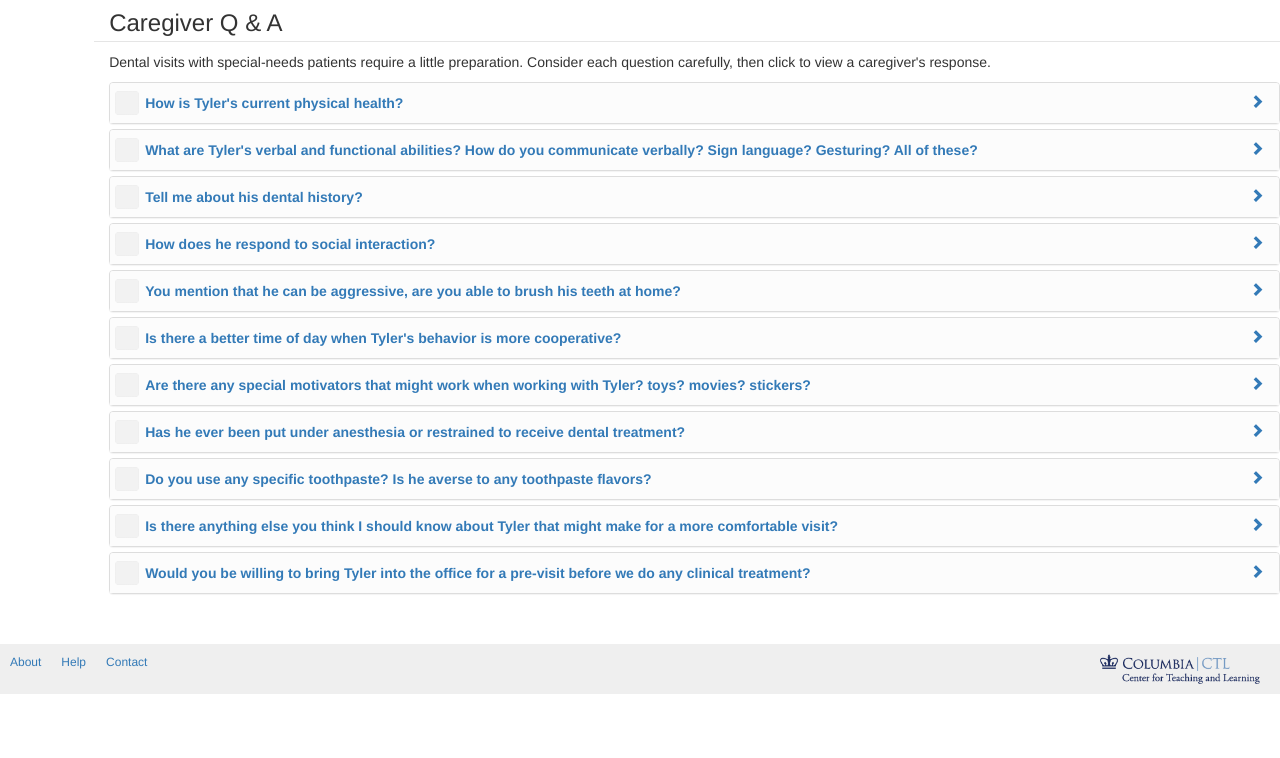
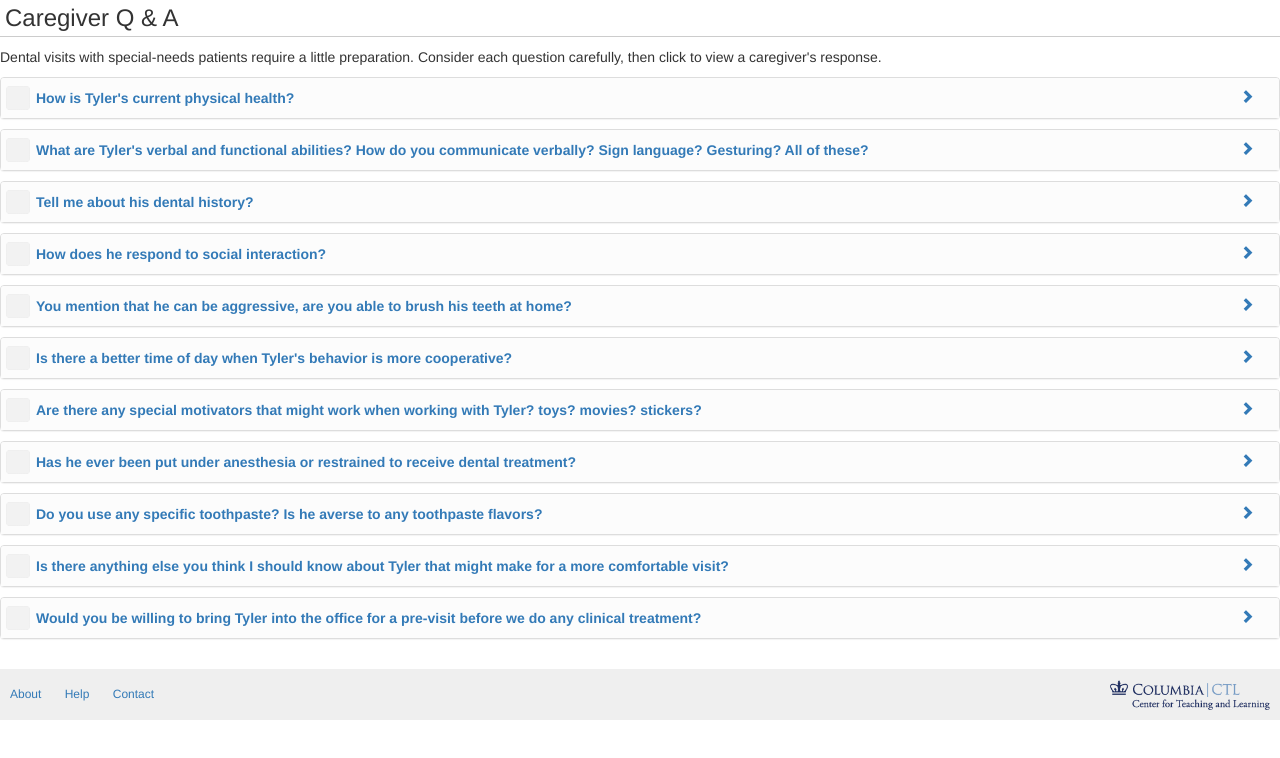
Before and after one commit to ccnmtl/specialneedsvisit-pack, a website built with webpack: page static/index.html in a window 1280 px wide. Built offline with nearby package versions, Linux system fonts and the light colour scheme; files whose address does not match are found by name.

Commit message:
Styling changes

```diff
--- a/static/css/common.css
+++ b/static/css/common.css
@@ -1,45 +1,44 @@
-.titlebar {
-    border-bottom: 1px solid #e5e5e5;
-    padding: 10px 0 5px 0;
+header {
+    border-bottom: 1px solid #ccc;
+    padding: 5px;
 }
 
 .interactive-module-title {
-    margin-top: 0px;
-    margin-bottom: 0px;
+    margin: 0;
+    padding: 0;
+    font-size: 24px;
 }
 
-.footer {
-    color: #fff;
+.btn-print {
+    background-color: #ddd;
+}
+
+/* Footer------------------------------------------------------------------ */
+
+footer {
     background: #efefef;
-    padding-top: 10px;
-    height: 50px;
     font-size: 12px;
     margin-top: 30px;
+    padding: 10px 0;
 }
 
-.footer ul {
-    float: right;
+.footer-moreinfo,
+.footer-logos {
     list-style: none;
-    margin-left: 5px;
-    padding-left: 5px;
+    margin: 0;
+    padding: 0;
+    line-height: 30px;
+    text-align: center;
 }
 
-.footer ul li {
-    float: left;
-    margin-right: 20px;
+.footer-moreinfo li,
+.footer-logos li {
+    display: inline-block;
+    padding: 0 10px;
 }
 
-.footer ul li a {
-    color: #337ab7;
-}
-
-.ctl-logo {
+.footer-logos img {
     height: 30px;
-    margin-left: 20px;
-}
-
-.dental-logo {
-    height: 41px;
 }
 
 .printonly {
@@ -49,9 +48,6 @@
 @media print {
     .printonly {
         display: block;
-    }
-    .viewonly {
-        display: none !important;
     }
 }
 
--- a/static/css/specialneedsvisit.css
+++ b/static/css/specialneedsvisit.css
@@ -1,10 +1,17 @@
-.activity-complete h3 {
-    margin-top: 0;
-    margin-bottom: 0;
+.activity-complete {
+    margin: 0;
+}
+
+.done {
+    margin-right: 5px;
 }
 
 .specialneedsvisit .interactive-instructions {
     margin-top: 10px;
+}
+
+.specialneedsvisit .panel {
+    margin-bottom: 10px;
 }
 
 .specialneedsvisit .panel-group .panel-heading {
@@ -13,7 +20,10 @@
 }
 
 .specialneedsvisit .panel-group .panel-heading a {
+    display: block;
     margin-left: 20px;
+    margin-right: 10px;
+    text-decoration: none;
 }
 
 .specialneedsvisit .panel-group .panel-heading.visited {
--- a/static/index.html
+++ b/static/index.html
@@ -2,37 +2,36 @@
 <html>
     <head>
         <meta charset="utf-8">
-        <title></title>
+        <title>CTL Interactives: Caregiver Q &amp; A</title>
     </head>
     <body>
-        <div class="row specialneedsvisit" style="display: none">
-            <div class="col-md-offset-1 col-md-11">
-                <div class="row titlebar">
-                    <div class="col-md-5">
-                        <h3 class="interactive-module-title">Caregiver Q &amp; A</h3>
+        <div class="content specialneedsvisit clearfix" style="display: none" role="main">
+            <header class=" clearfix">
+                <p class="visible-print-block" role="presentation"><b>Population Based Approaches to Patient Service and Professional Success (PASS)<br>http://pass.ctl.columbia.edu</b></p>
+                <h1 class="interactive-module-title pull-left">Caregiver Q &amp; A</h1>
+                <div class="activity-complete pull-right hidden-print" style="display: none;">
+                    <div class="btn btn-success pull-left done">
+                        <span class="glyphicon glyphicon-ok"></span>
+                        Activity Complete
                     </div>
-                    <div class="col-md-7 activity-complete" style="display: none">
-                        <div >
-                            <a href="#" class="btn btn-default btn-print pull-right">
+                    <div class="pull-left">
+                        <a href="#" class="btn btn-default btn-print">
                         <span class="glyphicon glyphicon-print"></span>
                         </a>
                     </div>
-                        <h3 class="pull-right">
-                            <div class="label label-success">
-                                Activity Complete
                 </div>
-                        </h3>
-                    </div>
-                </div>
-                <div class="interactive-instructions viewonly">
+            </header>
+
+            <div class="interactive-instructions hidden-print">
                 <p>Dental visits with special-needs patients require a little preparation. Consider each question carefully, then click to view a caregiver's response.</p>
             </div>
+
             <div class="panel-group" id="phonecallset" role="tablist" aria-multiselectable="true">
                 <div class="panel panel-default">
                     <div class="panel-heading">
                         <a role="button" aria-expanded="false" data-toggle="collapse" data-parent="#phonecallset" href="#answer1">
+                        <span class="glyphicon glyphicon-chevron-right pull-right hidden-print" aria-hidden="true"></span>
                         How is Tyler's current physical health?
-                            <span class="glyphicon glyphicon-chevron-right pull-right viewonly" aria-hidden="true">
                         </a>
                     </div>
                     <div id="answer1" data-id="1" class="panel-collapse collapse">
@@ -44,8 +43,8 @@
                 <div class="panel panel-default">
                     <div class="panel-heading">
                         <a role="button" aria-expanded="false" data-toggle="collapse" data-parent="#phonecallset" href="#answer2">
+                        <span class="glyphicon glyphicon-chevron-right pull-right hidden-print" aria-hidden="true"></span>
                         What are Tyler's verbal and functional abilities? How do you communicate verbally? Sign language? Gesturing? All of these?
-                        <span class="glyphicon glyphicon-chevron-right pull-right viewonly" aria-hidden="true">
                         </a>
                     </div>
                     <div id="answer2" data-id="2" class="panel-collapse collapse">
@@ -57,8 +56,8 @@
                 <div class="panel panel-default">
                     <div class="panel-heading">
                         <a role="button" aria-expanded="false" data-toggle="collapse" data-parent="#phonecallset" href="#answer3">
+                        <span class="glyphicon glyphicon-chevron-right pull-right hidden-print" aria-hidden="true"></span>
                         Tell me about his dental history?
-                        <span class="glyphicon glyphicon-chevron-right pull-right viewonly" aria-hidden="true">
                         </a>
                     </div>
                     <div id="answer3" data-id="3" class="panel-collapse collapse">
@@ -70,8 +69,8 @@
                 <div class="panel panel-default">
                     <div class="panel-heading">
                         <a role="button" aria-expanded="false" data-toggle="collapse" data-parent="#phonecallset" href="#answer4">
+                        <span class="glyphicon glyphicon-chevron-right pull-right hidden-print" aria-hidden="true"></span>
                         How does he respond to social interaction?
-                        <span class="glyphicon glyphicon-chevron-right pull-right viewonly" aria-hidden="true">
                         </a>
                     </div>
                     <div id="answer4" data-id="4" class="panel-collapse collapse">
@@ -83,8 +82,8 @@
                 <div class="panel panel-default">
                     <div class="panel-heading">
                         <a role="button" aria-expanded="false" data-toggle="collapse" data-parent="#phonecallset" href="#answer5">
+                        <span class="glyphicon glyphicon-chevron-right pull-right hidden-print" aria-hidden="true"></span>
                         You mention that he can be aggressive, are you able to brush his teeth at home?
-                        <span class="glyphicon glyphicon-chevron-right pull-right viewonly" aria-hidden="true">
                         </a>
                     </div>
                     <div id="answer5" data-id="5" class="panel-collapse collapse">
@@ -96,8 +95,8 @@
                 <div class="panel panel-default">
                     <div class="panel-heading">
                         <a role="button" aria-expanded="false" data-toggle="collapse" data-parent="#phonecallset" href="#answer6">
+                        <span class="glyphicon glyphicon-chevron-right pull-right hidden-print" aria-hidden="true"></span>
                         Is there a better time of day when Tyler's behavior is more cooperative?
-                        <span class="glyphicon glyphicon-chevron-right pull-right viewonly" aria-hidden="true">
                         </a>
                     </div>
                     <div id="answer6" data-id="6" class="panel-collapse collapse">
@@ -110,8 +109,8 @@
                 <div class="panel panel-default">
                     <div class="panel-heading">
                         <a role="button" aria-expanded="false" data-toggle="collapse" data-parent="#phonecallset" href="#answer7">
+                        <span class="glyphicon glyphicon-chevron-right pull-right hidden-print" aria-hidden="true"></span>
                         Are there any special motivators that might work when working with Tyler? toys? movies? stickers?
-                        <span class="glyphicon glyphicon-chevron-right pull-right viewonly" aria-hidden="true">
                         </a>
                     </div>
                     <div id="answer7" data-id="7" class="panel-collapse collapse">
@@ -123,8 +122,8 @@
                 <div class="panel panel-default">
                     <div class="panel-heading">
                         <a role="button" aria-expanded="false" data-toggle="collapse" data-parent="#phonecallset" href="#answer8">
+                        <span class="glyphicon glyphicon-chevron-right pull-right hidden-print" aria-hidden="true"></span>
                         Has he ever been put under anesthesia or restrained to receive dental treatment?
-                        <span class="glyphicon glyphicon-chevron-right pull-right viewonly" aria-hidden="true">
                         </a>
                     </div>
                     <div id="answer8" data-id="8" class="panel-collapse collapse">
@@ -136,8 +135,8 @@
                 <div class="panel panel-default">
                     <div class="panel-heading">
                         <a role="button" aria-expanded="false" data-toggle="collapse" data-parent="#phonecallset" href="#answer9">
+                        <span class="glyphicon glyphicon-chevron-right pull-right hidden-print" aria-hidden="true"></span>
                         Do you use any specific toothpaste?  Is he averse to any toothpaste flavors?
-                        <span class="glyphicon glyphicon-chevron-right pull-right viewonly" aria-hidden="true">
                         </a>
                     </div>
                     <div id="answer9" data-id="9" class="panel-collapse collapse">
@@ -149,8 +148,8 @@
                 <div class="panel panel-default">
                     <div class="panel-heading">
                         <a role="button" aria-expanded="false" data-toggle="collapse" data-parent="#phonecallset" href="#answer10">
+                        <span class="glyphicon glyphicon-chevron-right pull-right hidden-print" aria-hidden="true"></span>
                         Is there anything else you think I should know about Tyler that might make for a more comfortable visit?
-                        <span class="glyphicon glyphicon-chevron-right pull-right viewonly" aria-hidden="true">
                         </a>
                     </div>
                     <div id="answer10" data-id="10" class="panel-collapse collapse">
@@ -162,8 +161,8 @@
                 <div class="panel panel-default">
                     <div class="panel-heading">
                         <a role="button" data-toggle="collapse" data-parent="#phonecallset" href="#answer11">
+                        <span class="glyphicon glyphicon-chevron-right pull-right hidden-print" aria-hidden="true"></span>
                         Would you be willing to bring Tyler into the office for a pre-visit before we do any clinical treatment?
-                        <span class="glyphicon glyphicon-chevron-right pull-right viewonly" aria-hidden="true">
                         </a>
                     </div>
                     <div id="answer11" data-id="11" class="panel-collapse collapse">
@@ -172,25 +171,20 @@
                         </div>
                     </div>
                 </div>
-                </div>
-            </div>
-        </div>
-        <div class="row">
-            <div class="col-md-12 footer">
-                <ul class="pull-left viewonly">
-                    <li id="about"><a href="http://interactives.ctl.columbia.edu/">About</a></li>
-                    <li id="help"><a href="http://support.ccnmtl.columbia.edu/">Help</a></li>
-                    <li id="contact"><a href="mailto:ccnmtl-pass@columbia.edu">Contact</a></li>
+            </div><!-- "panel-group" id="phonecallset" -->
+
+            <footer role="contentinfo" class="clearfix">
+                    <ul class="footer-moreinfo pull-left hidden-print">
+                        <li><a href="http://interactives.ctl.columbia.edu" target="_blank"><span class="sr-only">Learn more </span>About<span class="sr-only"> this interactive</span></a></li>
+                        <li><a href="http://support.ccnmtl.columbia.edu" target="_blank">Help<span class="sr-only"> on using this website</span></a></li>
+                        <li><a href="mailto:ccnmtl-pass@columbia.edu">Contact<span class="sr-only"> us</span></a></li>
                     </ul>
-                <ul class="pull-right">
-                    <li>
-                        <a href="http://ctl.columbia.edu" target="_blank" title="Center for Teaching &amp; Learning">
-                            <img src="./ctl-logo.png" class="ctl-logo">
-                        </a>
-                    </li>
+                    <h1 class="sr-only">This interactive is produced by:</h1>
+                    <ul class="footer-logos pull-right">
+                        <li><a href="http://ctl.columbia.edu" target="_blank"><img src="./ctl-logo.png" alt="Center for Teaching and Learning at Columbia University" /></a></li>
                     </ul>
-            </div>
-        </div>
+            </footer>
+        </div><!-- /specialneedsvisit -->
         <script src="./bundle.js" type="text/javascript"></script>
     </body>
 </html>
```
Lines whose indentation alone changed are shown as unchanged.
